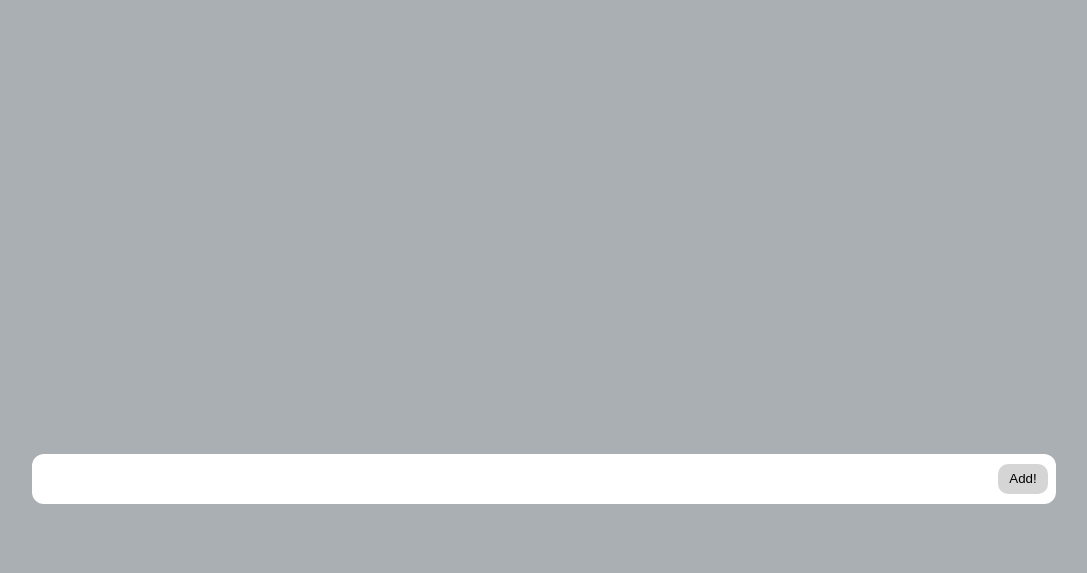
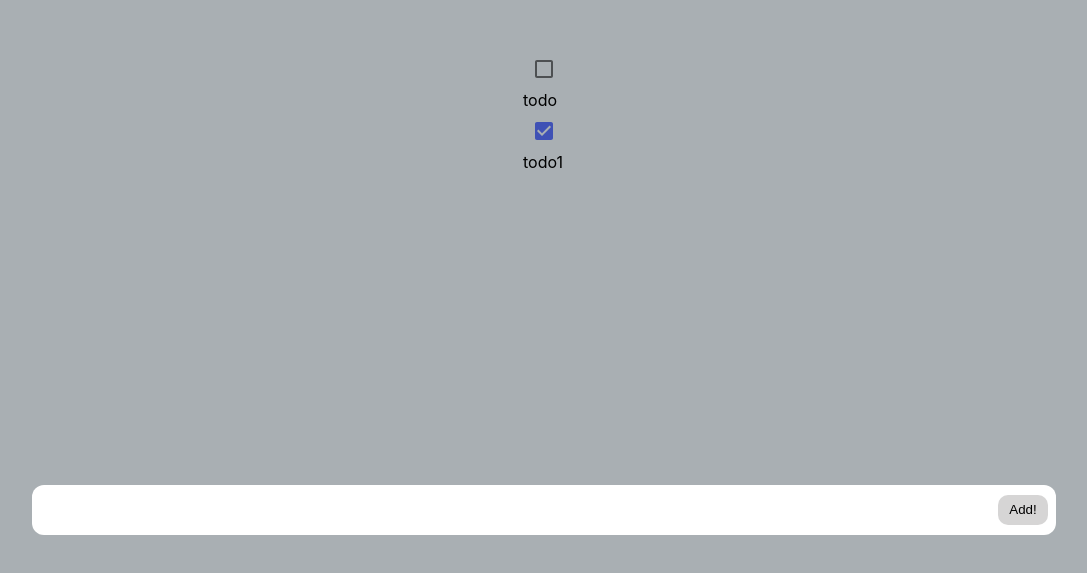
Before and after one commit to JCGuest/todo-redux, a React (Create React App) app: page / in a window 1280 px wide. Shown: the part 109-682 px from the top of the page, without its empty margins (96-1183 px from the left). Built offline with nearby package versions, Linux system fonts and the light colour scheme.

Commit message:
add checkbox and render todoItems

```diff
--- a/src/components/TodoItem.js
+++ b/src/components/TodoItem.js
@@ -1,8 +1,21 @@
 import React from 'react';
-import './TodoItem.css  ';
+import './TodoItem.css';
+import Checkbox from '@material-ui/core/Checkbox';
 
-const TodoItem = (name, done, id) => {
-  return <div className='todoItem'></div>;
+const TodoItem = ({ name, done, id }) => {
+  const handleCheck = () => {};
+
+  return (
+    <div className='todoItem'>
+      <Checkbox
+        checked={done}
+        color='primary'
+        onChange={handleCheck}
+        inputProps={{ 'aria-label': 'secondary checkbox' }}
+      />
+      <p className={done && 'todoItem--done'}>{name}</p>
+    </div>
+  );
 };
 
 export default TodoItem;
```
